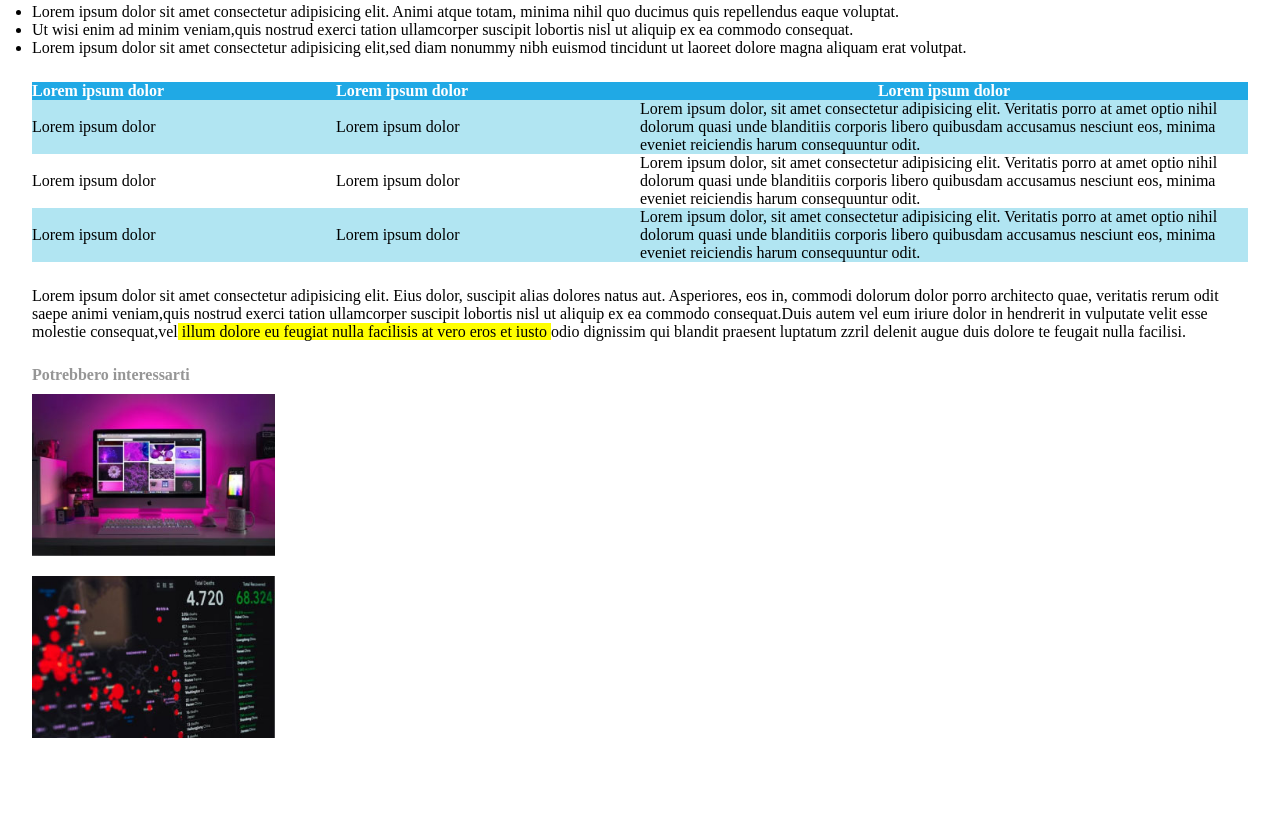
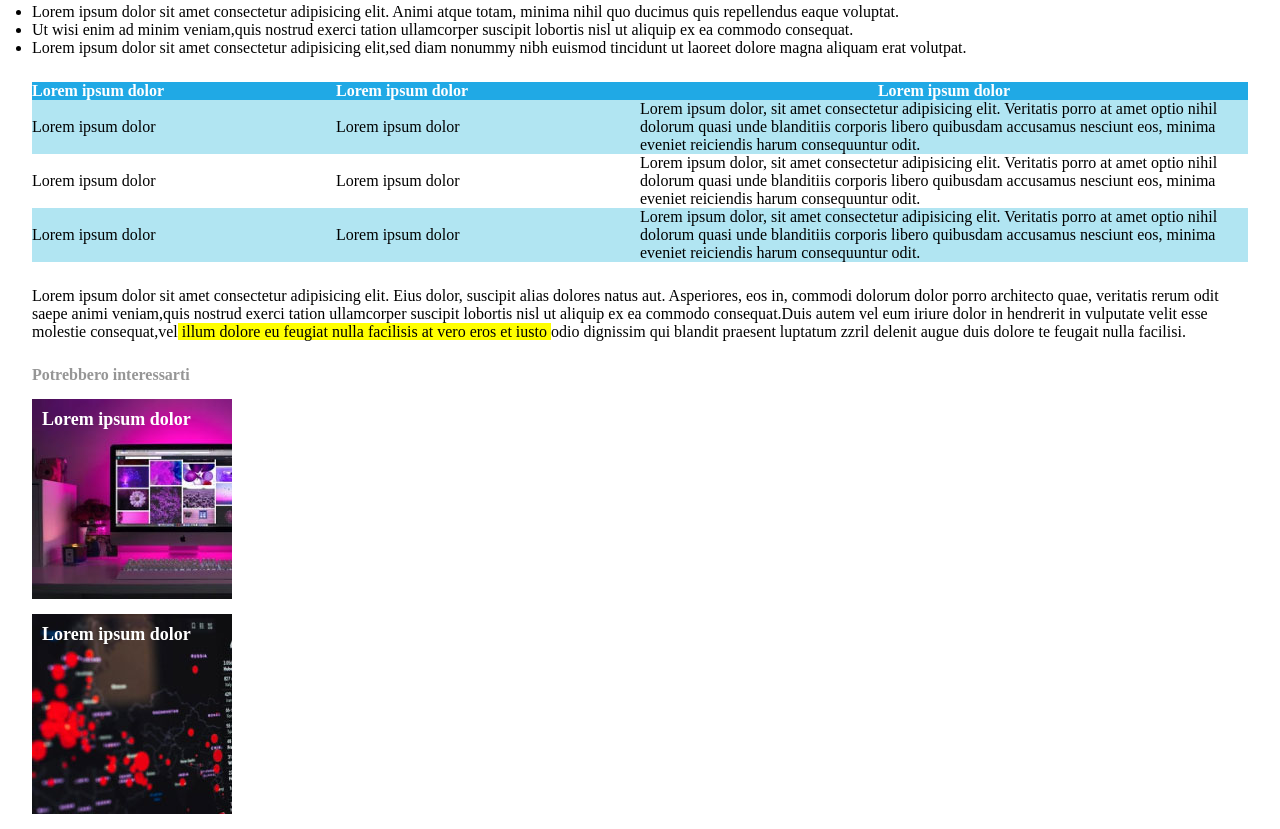
Before and after one commit to hexeva/html-css-booleaner, a plain HTML site: page index.html in a window 1280 px wide. Shown: the part 802-1631 px from the top of the page. Before the commit the page ends 1544 px from the top, so only its background shows below. Drawn offline with Linux system fonts and the light colour scheme.

Commit message:
add correction to footer images

```diff
--- a/css/stile.css
+++ b/css/stile.css
@@ -98,14 +98,33 @@ h2{
     margin-bottom: 10px;
 }
 
-.img-block{
-    display: block;
-    width: 20%;
-    margin-bottom: 20px;
+.back-img{
+
+    width: 200px;
+    height: 200px;
+    margin-top: 15px;
+    margin-bottom: 15px;
+
 }
 
-.img-under{
-    width: 20%;
+.back-img h2{
+    color: white;
+    font-size: 18px;
+    padding: 10px;
+
 }
 
+#computer{
+    background-image: url(../img/monitor.jpg);
+}
+
+#graph{
+    background-image: url(../img/graph.jpg);
+}
+
+
+
+
+
+
 /*END FOOTER*/
--- a/index.html
+++ b/index.html
@@ -105,11 +105,20 @@
 
     <!-- footer -->
     <footer>
+
         <div class="end-page">
             <h2>Potrebbero interessarti</h2>
-            <img class="img-block" src="img/monitor.jpg" alt="monitor pic">
-            <img class="img-under" src="img/graph.jpg" alt="graphic example">
+
+            <div class="back-img" id="computer">
+                <h2>Lorem ipsum dolor</h2>
+            </div>
+
+            <div class="back-img" id="graph">
+                <h2>Lorem ipsum dolor</h2>
+            </div>
+
         </div>
+
     </footer>
     <!-- fine footer-->
     </div>
```
